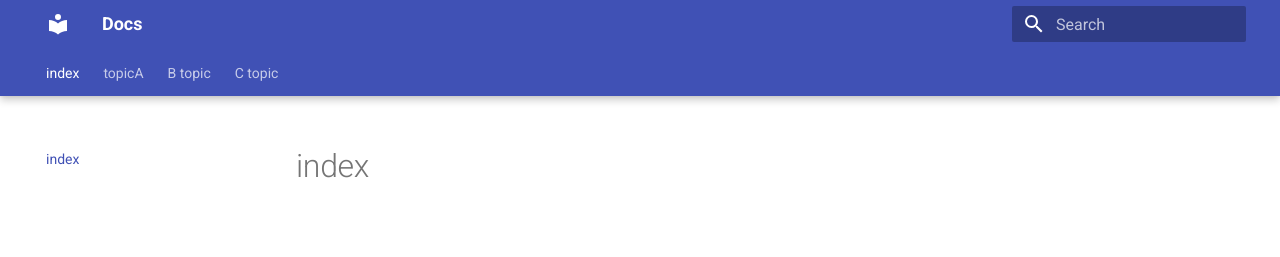
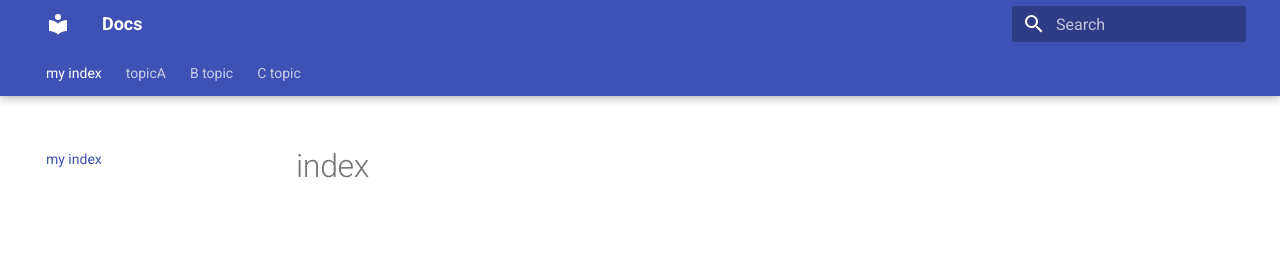
Before and after one commit to VladimirFokow/example_for_issue99, an MkDocs documentation site: the page built from docs/index.md, in a window 1280 px wide. Shown: the top 257 px of the page. Built offline with MkDocs 1.6.1 and Material for MkDocs 9.7.7, drawn with Linux system fonts in a browser that asks for light colours; part of the change alters nothing that is shown.

Commit message:
reorder code

```diff
--- a/mkdocs.yml
+++ b/mkdocs.yml
@@ -16,21 +16,25 @@ site_name: Docs
 #     - ... | flat | topicA/**
 #   - ...
 
+# 3. Can set the order of topics like this!
+nav:
+  - my index: index.md
+  - ... | topicA/**
+  - ...
+# BUT then:
+# - can't rename, e.g. to "TOPIC A"
+# - can't include 'index.md' inside of topic A
+#   (index.md must be in the top level: in docs/)
 
-######################## other
 
-# # Example with index.md (index.md be in the top level)
+###############################################################################
+
+# # Desired example:
 # nav:
 #   - TOPIC A:
-#     - my index md: index.md
-#     - ... | topicA/**  # here, I want the top folder to be removed with: flat -1
+#     - my index: index.md
+#     - ... | flat -1 | topicA/**
 #   - ...
-
-# 3. Can set the order of topics like this! 🎉
-nav:
-  - index.md
-  - ... | topicA/**  # BUT: 1) can't rename to "TOPIC A", 2) can't include 'index.md' inside this topic
-  - ...
 
 
 theme:
```
